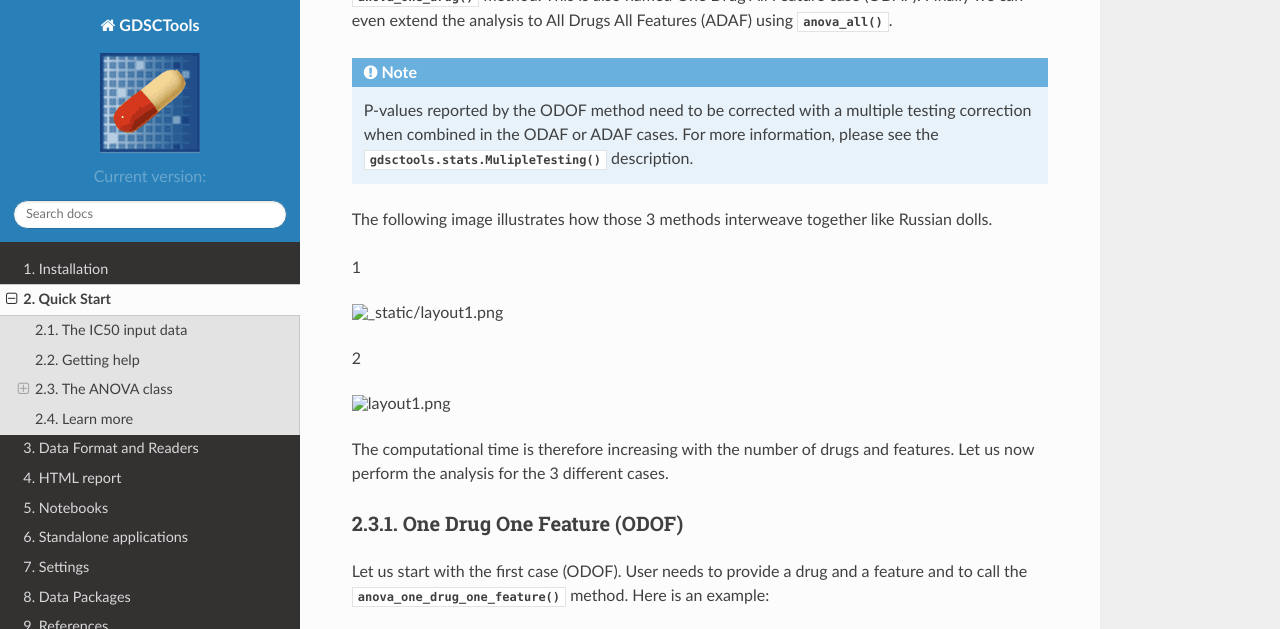
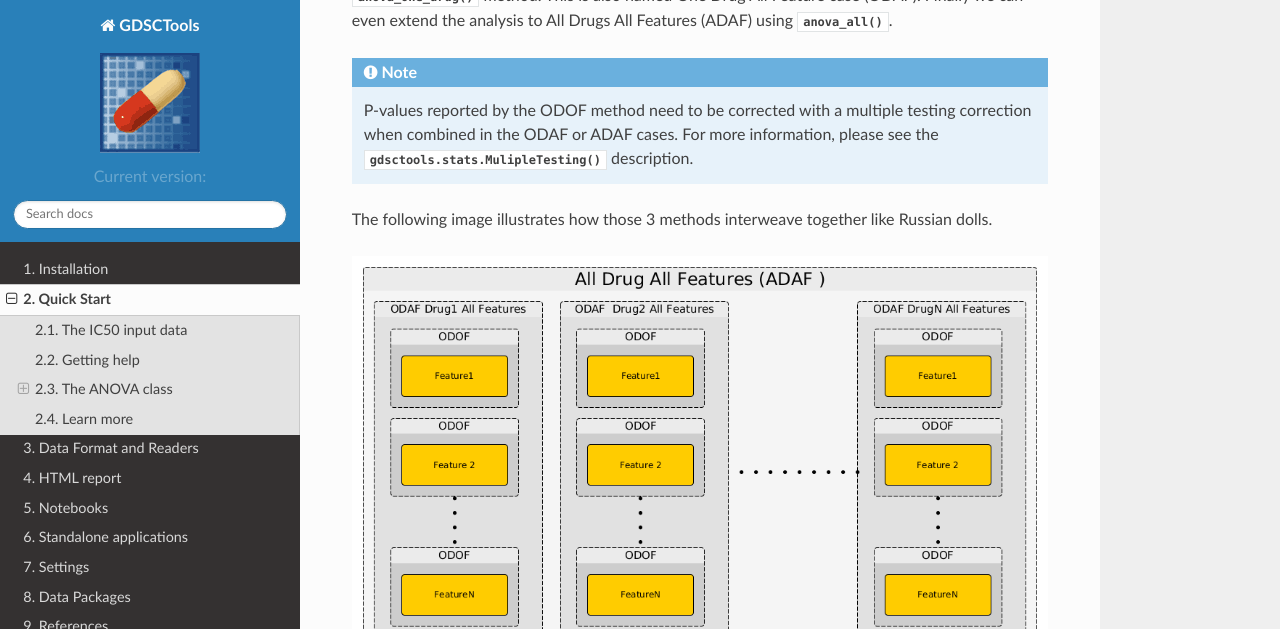
Before and after one commit to CancerRxGene/gdsctools, a Sphinx documentation site: the page built from doc/source/quickstart.rst, in a window 1280 px wide and 900 px high, scrolled down 3645 px, cut to the strip 0-629 px from the top of the window. Built offline with Sphinx 7.4.7 and the Read the Docs theme 2.0.0, drawn with Linux system fonts in a browser that asks for light colours; formulas are drawn with MathJax 3; the version number could not be read and is left out.

Commit message:
add missing image.

```diff
--- a/doc/source/quickstart.rst
+++ b/doc/source/quickstart.rst
@@ -143,13 +143,8 @@ One can then repeat the ODOF analysis for the given drug across all features usi
 The following image illustrates how those 3 methods interweave together like
 Russian dolls.
 
-1
-
 .. image:: _static/layout1.png
 
-2
-
-.. image:: layout1.png
 
 
 The computational time is therefore increasing with the number of drugs and
```
Also changed, not shown: other parts of doc/source/quickstart.rst (+1 -1 lines), doc/source/_static/layout1.png (added).
